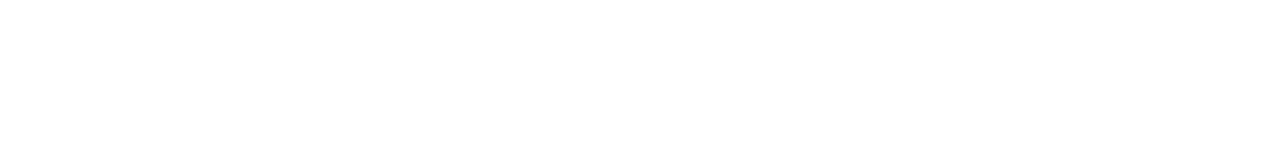
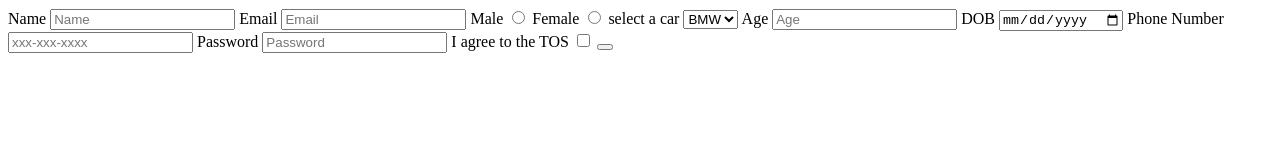
Before and after one commit to acciojob/signup-form-car-vivek1735, a website: page main.html in a window 1280 px wide. Drawn offline with Linux system fonts and the light colour scheme.

Commit message:
created a submission

```diff
--- a/main.html
+++ b/main.html
@@ -8,6 +8,34 @@
 
 <body>
 	<!-- the entire body must be written by student -->
+	<form method="post">
+		<lable for="name" >Name</lable>
+		<input placeholder="Name" id="name" type="Text" required>
+		<lable for="email">Email</lable>
+		<input placeholder="Email" id="email" type="Email" required>
+		<lable for="gender_m">Male</lable>
+		<input name="gender" id="" type="radio" required>
+		<lable for="gender_f">Female</lable>
+		<input name="gender" id="" type="radio" required>
+		<label for="cars">select a car</label>
+		<select placeholder="--Please choose an option--" id="cars" type="select">
+			<option>BMW</option>
+			<option>AUDI</option>
+			<option>TATA</option>
+
+		</select>
+		<lable for="age">Age</lable>
+		<input placeholder="Age" id="age" type="number" required>
+		<lable for="dob">DOB</lable>
+		<input  id="dob" type="date" required>
+		<lable for="tel">Phone Number</lable>
+		<input placeholder="xxx-xxx-xxxx" id="tel" type="tel" >
+		<lable for="password">Password</lable>
+		<input placeholder="Password" id="password" type="password" required>
+		<lable for="tos">I agree to the TOS</lable>
+		<input type="checkbox" id="tos" required>
+		<button type= "submit">
+	</form>
     <script type="text/javascript" src="./script.js">
 </script>
 
```
